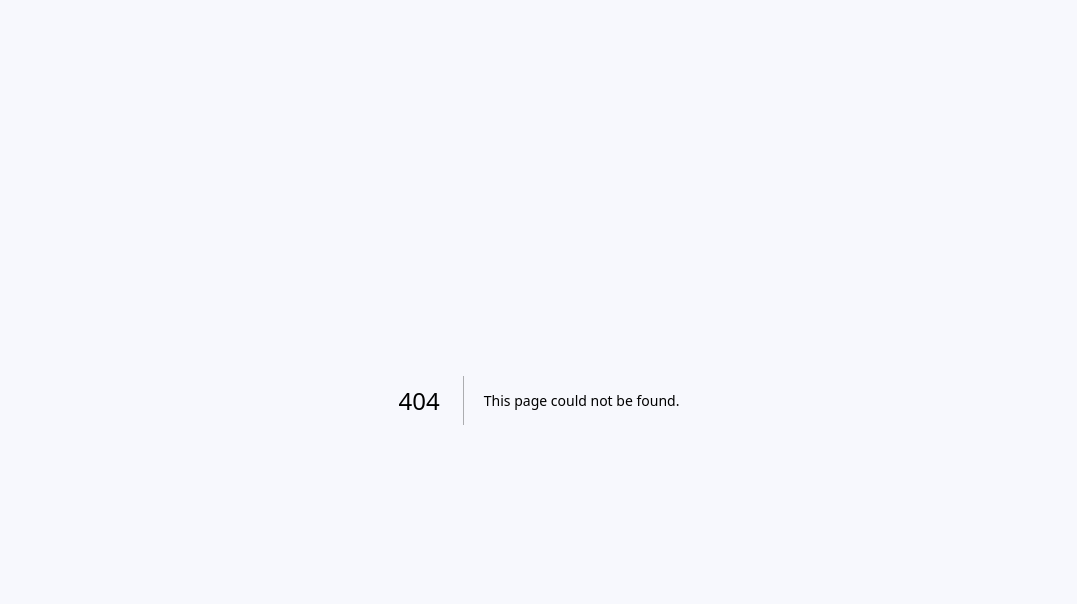
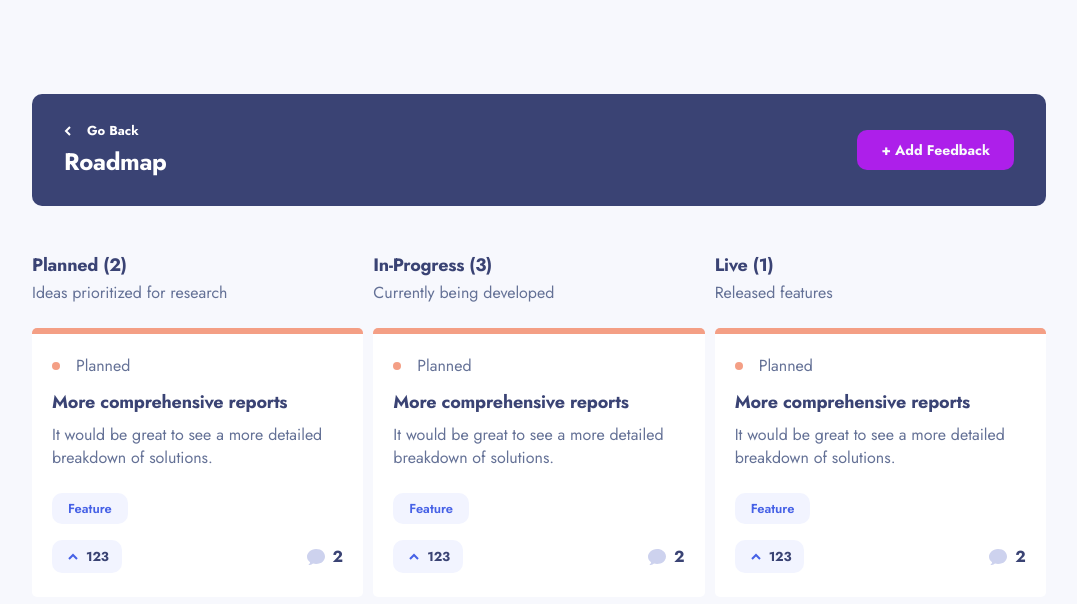
Before and after one commit to madebyphi/product-feedback-app, a Next.js app: page /roadmap in a window 1280 px wide. Before the commit this address had no page. Shown: the top 604 px of the page, without its empty margins (101-1178 px from the left). Built offline with nearby package versions, Linux system fonts and the light colour scheme.

Commit message:
create roadmap page

```diff
--- /dev/null
+++ b/src/app/roadmap/page.tsx
@@ -0,0 +1,154 @@
+"use client";
+
+import useSWR from "swr";
+import CategoryCard from "@/components/composed/CategoryCard";
+import FeedbackBar from "@/components/composed/FeedbackBar";
+import RoadmapCard from "@/components/composed/RoadmapCard";
+import SuggestionCard from "@/components/composed/SuggestionCard";
+import TitleCard from "@/components/composed/TitleCard";
+import { DragEventHandler, RefObject, useRef, useState } from "react";
+import { ProductRequest } from "@/types";
+import { Svg } from "@/components/Svg";
+import Button from "@/components/Button";
+import Link from "next/link";
+import { Toggle } from "@/components/ui/toggle";
+import Spacer from "@/components/Spacer";
+import { motion } from "framer-motion";
+import { useRouter } from "next/navigation";
+
+const Card: React.FC<{ boundary: RefObject<Element> }> = ({ boundary }) => {
+  return (
+    <div
+      className="active:animate-pulse  flex flex-col rounded-[0.3125rem] border-t-orange border-t-[0.375rem] pt-[1.25rem] pb-[1.5rem] px-[1.25rem] bg-white"
+      draggable
+      // drag
+      // dragConstraints={boundary}
+    >
+      {/* status */}
+      <div className="flex gap-[1rem] items-center">
+        <div className="w-[0.5rem] h-[0.5rem] rounded-full bg-orange"></div>
+        <p className="font-normal text-gray-3 text-[0.8125rem] leading-[1.1875rem] lg:text-[1rem] lg:leading-[1.4375rem] tracking-[0rem]">
+          Planned
+        </p>
+      </div>
+      <Spacer axis="vertical" size={14} />
+      {/* title and description */}
+      <div className="flex flex-col gap-[0.5625rem]">
+        <p className="font-bold text-dark-1 text-[0.8125rem] leading-[1.1875rem] tracking-[-0.01125rem] lg:text-[1.125rem] lg:leading-[1.4375rem] lg:tracking-[-0.015625rem]">
+          More comprehensive reports
+        </p>
+        <p className="font-normal text-gray-3 text-[0.8125rem] leading-[1.1875rem] lg:text-[1rem] lg:leading-[1.4375rem] tracking-[0rem]">
+          It would be great to see a more detailed breakdown of solutions.
+        </p>
+      </div>
+      <Spacer axis="vertical" size={24} />
+      {/* category */}
+      <p className="font-semibold text-[0.8125rem] leading-[1.1875rem] tracking-[0px] bg-gray-2 text-blue hover:bg-[#CFD7FF] hover:text-blue data-[state=on]:bg-blue data-[state=on]:text-white rounded-[0.625rem] px-[1rem] py-[0.375rem] self-start capitalize">
+        Feature
+      </p>
+      <Spacer axis="vertical" size={16} />
+      {/* upvote and comments */}
+      <div className="flex justify-between">
+        <Toggle className="flex h-auto self-start gap-[0.5rem] bg-gray-2 [&>p]:text-dark-1 [&>svg]:stroke-blue hover:bg-[#CFD7FF] data-[state=on]:bg-blue [&>p]:data-[state=on]:text-white [&>svg]:data-[state=on]:stroke-white font-semibold rounded-[0.625rem] pl-[16px] pr-[13px] py-[7px]">
+          {/* <ChevronUp /> */}
+          <Svg name="up-arrow" className="shrink-0" />
+          <p className="font-bold text-[0.8125rem] leading-[1.1875rem] tracking-[-0.01125rem]">
+            123
+          </p>
+        </Toggle>
+        <div className="flex gap-[0.5rem] text-dark-1 items-center">
+          <Svg name="comments" />
+          <p className="font-bold text-[1rem] leading-[1.4375rem] tracking-[0.01375rem]">
+            2
+          </p>
+        </div>
+      </div>
+    </div>
+  );
+};
+
+export default function Roadmap() {
+  const router = useRouter();
+  const handleDragOver: DragEventHandler = (e) => {
+    // console.log(e);
+  };
+  const lanesRef = useRef(null);
+  return (
+    <div className="flex justify-center bg-gray-1 pb-[55px] md:pt-[5.875rem] md:pb-[8rem] h-full  ">
+      <div className="px-0 lg:w-[1110px] md:w-[689px] w-full flex gap-[1.875rem] lg:flex-row lg:px-[3rem] flex-col">
+        <div className="flex flex-col gap-[3rem] w-full mt-[4.5rem] md:mt-0">
+          {/* Topbar Section */}
+          <section className="flex items-center bg-dark-1 w-full md:rounded-[0.625rem] px-[2rem] py-[1.6875rem] justify-between">
+            <div className="flex flex-col gap-[0.25rem]">
+              <Link
+                onClick={() => router.back()}
+                href={""}
+                className="flex items-center gap-[16px]"
+              >
+                <Svg name="left-arrow" className="stroke-white" />
+                <p className="font-bold text-[0.8125rem] leading-[1.1875rem] text-white">
+                  Go Back
+                </p>
+              </Link>
+              <h1 className="font-bold text-white text-[1.5rem] tracking-[-0.020625rem] leading-[2.1875rem]">
+                Roadmap
+              </h1>
+            </div>
+            <Button text="+ Add Feedback" />
+          </section>
+          {/* Lanes */}
+          <section className="flex gap-[0.625rem]" ref={lanesRef}>
+            {/* full lane */}
+            <div className="flex flex-col gap-[1.5rem] w-full">
+              {/* title and subtitle */}
+              <div className="flex flex-col gap-[0.25rem]">
+                <p className="font-bold text-dark-1 text-[0.875rem] leading-[1.25rem] tracking-[-0.011875rem] lg:text-[1.125rem] lg:leading-[1.4375rem] lg:tracking-[-0.015625rem]">
+                  Planned (2)
+                </p>
+                <p className="font-normal text-gray-3 text-[0.875rem] leading-[1.25rem] lg:text-[1rem] lg:leading-[1.4375rem] tracking-[0rem]">
+                  Ideas prioritized for research
+                </p>
+              </div>
+              {/* Card lane */}
+              <div className="flex flex-col" onDragOver={handleDragOver}>
+                <Card boundary={lanesRef} />
+              </div>
+            </div>
+            {/* full lane */}
+            <div className="flex flex-col gap-[1.5rem] w-full">
+              {/* title and subtitle */}
+              <div className="flex flex-col gap-[0.25rem]">
+                <p className="font-bold text-dark-1 text-[0.875rem] leading-[1.25rem] tracking-[-0.011875rem] lg:text-[1.125rem] lg:leading-[1.4375rem] lg:tracking-[-0.015625rem]">
+                  In-Progress (3)
+                </p>
+                <p className="font-normal text-gray-3 text-[0.875rem] leading-[1.25rem] lg:text-[1rem] lg:leading-[1.4375rem] tracking-[0rem]">
+                  Currently being developed
+                </p>
+              </div>
+              {/* Card lane */}
+              <div className="flex flex-col" onDragOver={handleDragOver}>
+                <Card boundary={lanesRef} />
+              </div>
+            </div>
+            {/* full lane */}
+            <div className="flex flex-col gap-[1.5rem] w-full">
+              {/* title and subtitle */}
+              <div className="flex flex-col gap-[0.25rem]">
+                <p className="font-bold text-dark-1 text-[0.875rem] leading-[1.25rem] tracking-[-0.011875rem] lg:text-[1.125rem] lg:leading-[1.4375rem] lg:tracking-[-0.015625rem]">
+                  Live (1)
+                </p>
+                <p className="font-normal text-gray-3 text-[0.875rem] leading-[1.25rem] lg:text-[1rem] lg:leading-[1.4375rem] tracking-[0rem]">
+                  Released features
+                </p>
+              </div>
+              {/* Card lane */}
+              <div className="flex flex-col" onDragOver={handleDragOver}>
+                <Card boundary={lanesRef} />
+              </div>
+            </div>
+          </section>
+        </div>
+      </div>
+    </div>
+  );
+}
```
